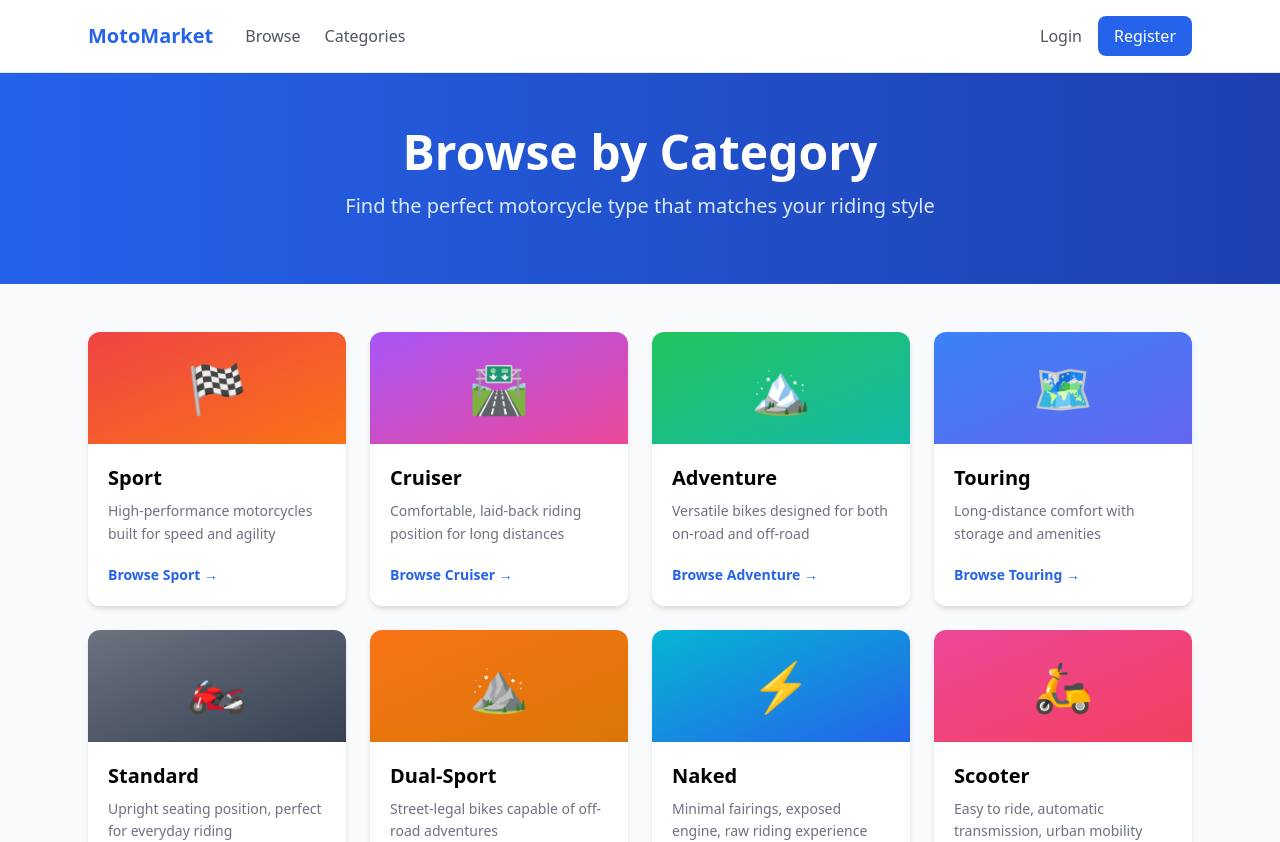
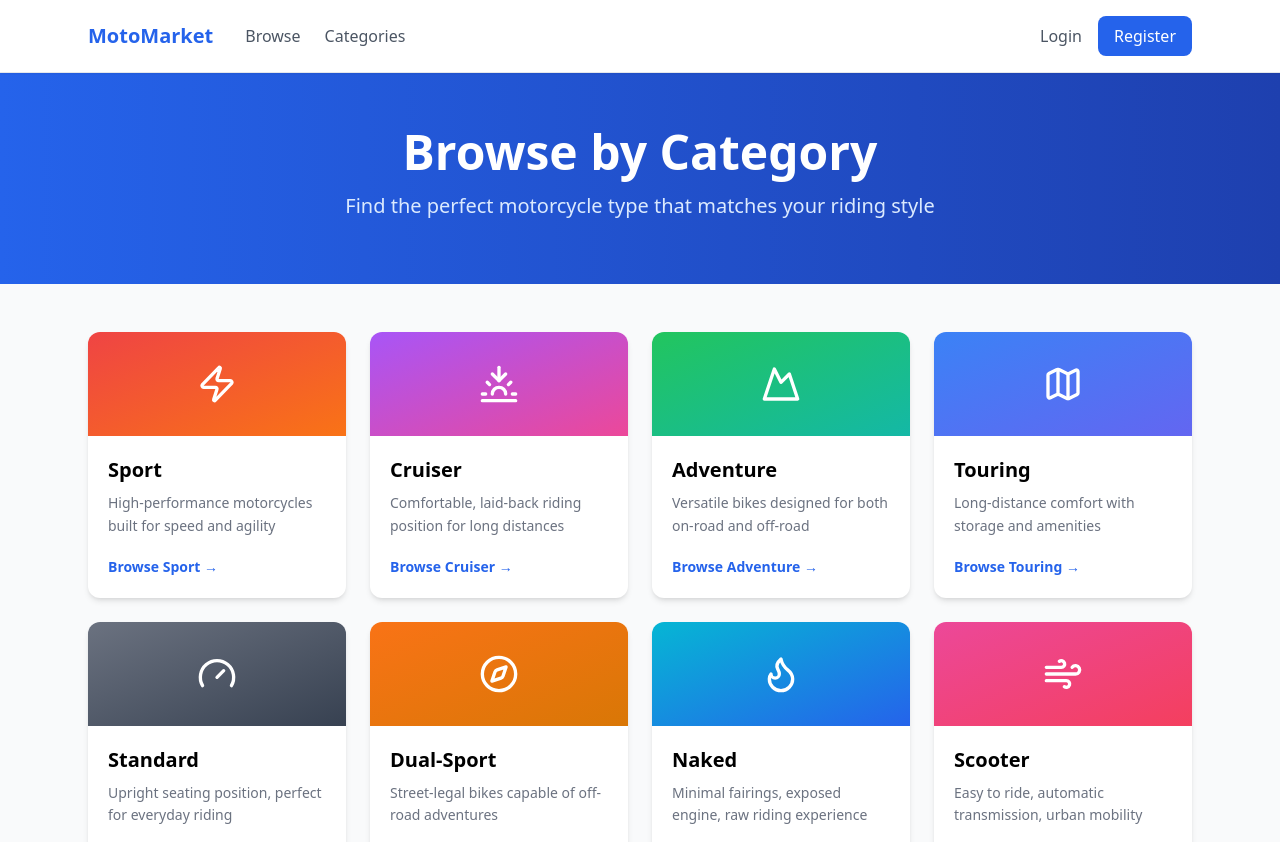
Before and after one commit to sullyist/marketplace-starter, a Next.js app: page /categories in a window 1280 px wide. Shown: the top 842 px of the page. Built offline with nearby package versions, Linux system fonts and the light colour scheme; no server answers.

Commit message:
Replace category emojis with Lucide SVG icons on categories page
Co-Authored-By: Claude Sonnet 4.6 <noreply@anthropic.com>

```diff
--- a/pages/categories.js
+++ b/pages/categories.js
@@ -1,25 +1,26 @@
 import Link from 'next/link';
+import { Zap, Sunset, Mountain, Map, Flame, Wind, Coffee, Battery, Gauge, Compass, Wrench, Anchor, Shield, Navigation, Globe, TreePine, Pickaxe, Clock, Bike } from 'lucide-react';
 
 const bikeCategories = [
-  { type: 'Sport',         description: 'High-performance motorcycles built for speed and agility',                   icon: '🏁', color: 'from-red-500 to-orange-500' },
-  { type: 'Cruiser',       description: 'Comfortable, laid-back riding position for long distances',                  icon: '🛣️', color: 'from-purple-500 to-pink-500' },
-  { type: 'Adventure',     description: 'Versatile bikes designed for both on-road and off-road',                     icon: '🏔️', color: 'from-green-500 to-teal-500' },
-  { type: 'Touring',       description: 'Long-distance comfort with storage and amenities',                           icon: '🗺️', color: 'from-blue-500 to-indigo-500' },
-  { type: 'Standard',      description: 'Upright seating position, perfect for everyday riding',                      icon: '🏍️', color: 'from-gray-500 to-gray-700' },
-  { type: 'Dual-Sport',    description: 'Street-legal bikes capable of off-road adventures',                          icon: '⛰️', color: 'from-orange-500 to-amber-600' },
-  { type: 'Naked',         description: 'Minimal fairings, exposed engine, raw riding experience',                    icon: '⚡', color: 'from-cyan-500 to-blue-600' },
-  { type: 'Scooter',       description: 'Easy to ride, automatic transmission, urban mobility',                       icon: '🛵', color: 'from-pink-500 to-rose-500' },
-  { type: 'Cafe Racer',    description: 'Vintage-inspired minimalist styling with retro cool aesthetics',             icon: '☕', color: 'from-amber-600 to-yellow-700' },
-  { type: 'Bobber',        description: 'Stripped-down custom cruisers with minimal bodywork',                        icon: '🔧', color: 'from-slate-500 to-slate-700' },
-  { type: 'Chopper',       description: 'Extended front forks, custom builds, classic American style',                icon: '🦅', color: 'from-red-700 to-red-900' },
-  { type: 'Streetfighter', description: 'Aggressive naked sport bikes with upright riding position',                  icon: '💥', color: 'from-rose-600 to-pink-700' },
-  { type: 'Supermoto',     description: 'Dual-sport bikes with street tires, great for urban riding',                 icon: '🏙️', color: 'from-lime-500 to-green-600' },
-  { type: 'Electric',      description: 'Zero emissions electric motorcycles for eco-conscious riders',               icon: '🔋', color: 'from-emerald-500 to-teal-600' },
-  { type: 'Sport Touring', description: 'Combines sport bike performance with touring comfort',                       icon: '🌍', color: 'from-violet-500 to-purple-600' },
-  { type: 'Enduro',        description: 'Lightweight off-road racing bikes for trail riding',                         icon: '🌲', color: 'from-yellow-500 to-amber-600' },
-  { type: 'Dirt Bike',     description: 'Pure off-road motorcycles, not street legal',                                icon: '🟤', color: 'from-amber-700 to-orange-800' },
-  { type: 'Classic',       description: 'Older collectible motorcycles with timeless appeal',                         icon: '🏛️', color: 'from-stone-500 to-stone-700' },
-  { type: 'Moped',         description: 'Lower cc bikes, sometimes pedal-assisted for city commuting',               icon: '🚲', color: 'from-sky-400 to-blue-500' },
+  { type: 'Sport',         description: 'High-performance motorcycles built for speed and agility',                  Icon: Zap,        color: 'from-red-500 to-orange-500' },
+  { type: 'Cruiser',       description: 'Comfortable, laid-back riding position for long distances',                 Icon: Sunset,     color: 'from-purple-500 to-pink-500' },
+  { type: 'Adventure',     description: 'Versatile bikes designed for both on-road and off-road',                    Icon: Mountain,   color: 'from-green-500 to-teal-500' },
+  { type: 'Touring',       description: 'Long-distance comfort with storage and amenities',                          Icon: Map,        color: 'from-blue-500 to-indigo-500' },
+  { type: 'Standard',      description: 'Upright seating position, perfect for everyday riding',                     Icon: Gauge,      color: 'from-gray-500 to-gray-700' },
+  { type: 'Dual-Sport',    description: 'Street-legal bikes capable of off-road adventures',                         Icon: Compass,    color: 'from-orange-500 to-amber-600' },
+  { type: 'Naked',         description: 'Minimal fairings, exposed engine, raw riding experience',                   Icon: Flame,      color: 'from-cyan-500 to-blue-600' },
+  { type: 'Scooter',       description: 'Easy to ride, automatic transmission, urban mobility',                      Icon: Wind,       color: 'from-pink-500 to-rose-500' },
+  { type: 'Cafe Racer',    description: 'Vintage-inspired minimalist styling with retro cool aesthetics',            Icon: Coffee,     color: 'from-amber-600 to-yellow-700' },
+  { type: 'Bobber',        description: 'Stripped-down custom cruisers with minimal bodywork',                       Icon: Wrench,     color: 'from-slate-500 to-slate-700' },
+  { type: 'Chopper',       description: 'Extended front forks, custom builds, classic American style',               Icon: Anchor,     color: 'from-red-700 to-red-900' },
+  { type: 'Streetfighter', description: 'Aggressive naked sport bikes with upright riding position',                 Icon: Shield,     color: 'from-rose-600 to-pink-700' },
+  { type: 'Supermoto',     description: 'Dual-sport bikes with street tires, great for urban riding',                Icon: Navigation, color: 'from-lime-500 to-green-600' },
+  { type: 'Electric',      description: 'Zero emissions electric motorcycles for eco-conscious riders',              Icon: Battery,    color: 'from-emerald-500 to-teal-600' },
+  { type: 'Sport Touring', description: 'Combines sport bike performance with touring comfort',                      Icon: Globe,      color: 'from-violet-500 to-purple-600' },
+  { type: 'Enduro',        description: 'Lightweight off-road racing bikes for trail riding',                        Icon: TreePine,   color: 'from-yellow-500 to-amber-600' },
+  { type: 'Dirt Bike',     description: 'Pure off-road motorcycles, not street legal',                               Icon: Pickaxe,    color: 'from-amber-700 to-orange-800' },
+  { type: 'Classic',       description: 'Older collectible motorcycles with timeless appeal',                        Icon: Clock,      color: 'from-stone-500 to-stone-700' },
+  { type: 'Moped',         description: 'Lower cc bikes, sometimes pedal-assisted for city commuting',              Icon: Bike,       color: 'from-sky-400 to-blue-500' },
 ];
 
 export default function Categories() {
@@ -42,7 +43,7 @@ export default function Categories() {
             <Link key={category.type} href={`/listings?bikeType=${encodeURIComponent(category.type)}`} className="group">
               <div className="bg-white rounded-xl shadow-md hover:shadow-xl transition-all duration-300 overflow-hidden h-full">
                 <div className={`bg-gradient-to-br ${category.color} p-8 flex items-center justify-center`}>
-                  <span className="text-5xl">{category.icon}</span>
+                  <category.Icon size={40} className="text-white" />
                 </div>
                 <div className="p-5">
                   <h2 className="text-xl font-bold mb-2 group-hover:text-blue-600 transition">{category.type}</h2>
```
